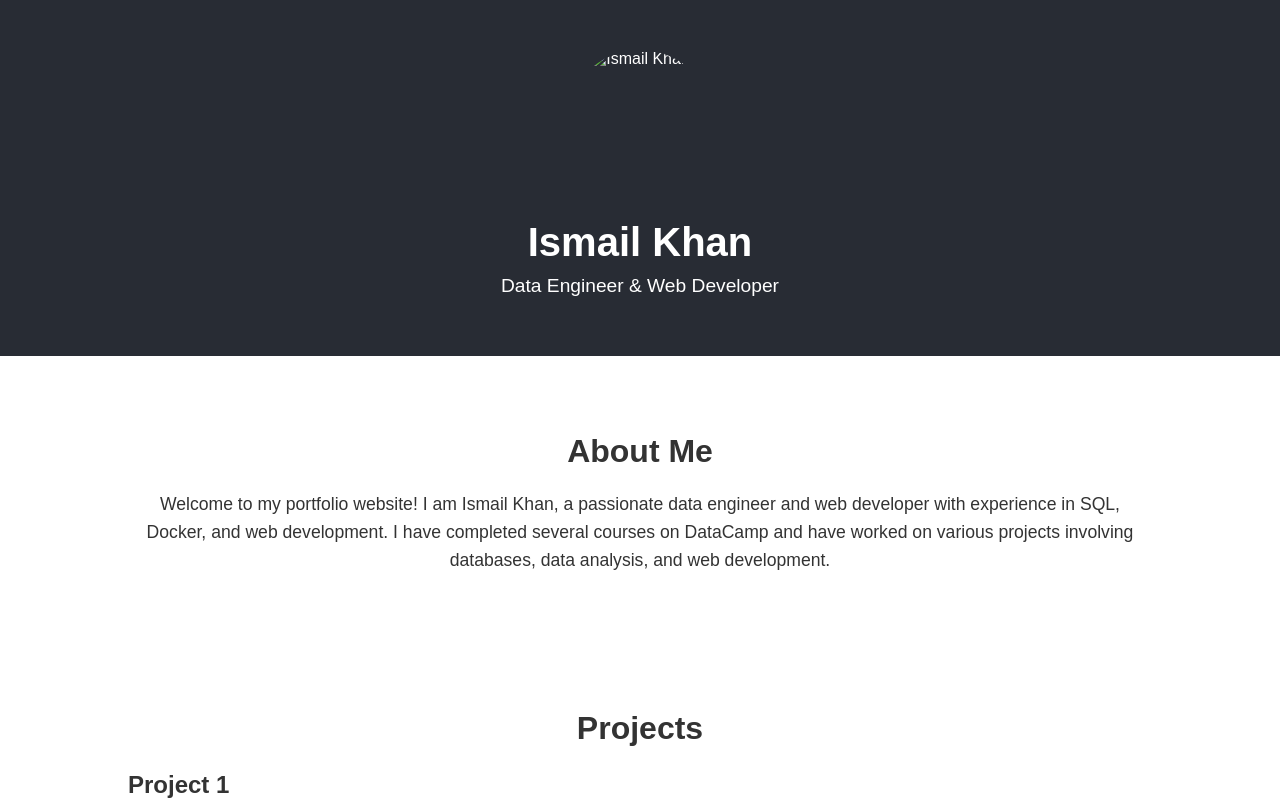
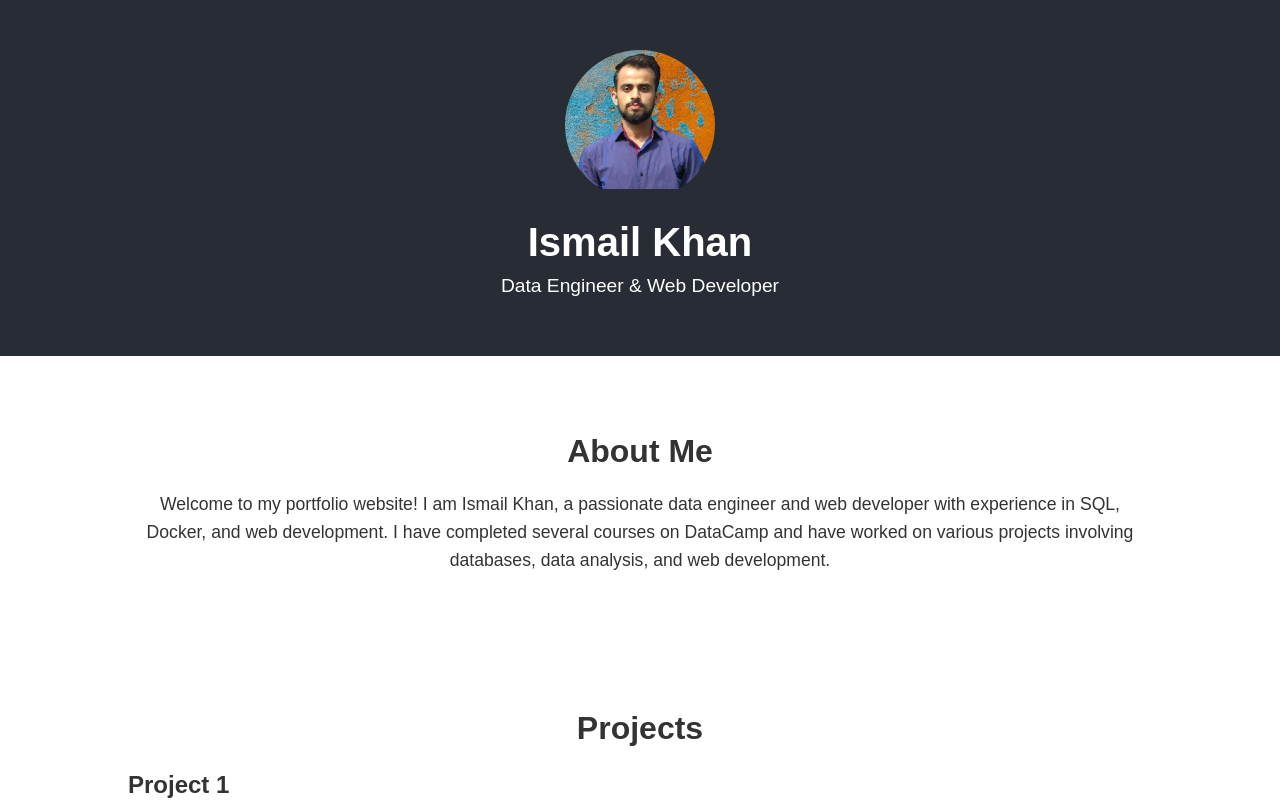
Before and after one commit to 77-Ismail/ismailkhan-portfolio, a website: page index.html in a window 1280 px wide. Shown: the top 802 px of the page. Drawn offline with Linux system fonts and the light colour scheme.

Commit message:
Update index.html

```diff
--- a/index.html
+++ b/index.html
@@ -11,7 +11,7 @@
         <div class="container">
             <div class="banner-content">
                 <div class="photo-circle">
-                    <img src="your-photo.jpg" alt="Ismail Khan">
+                    <img src="1.jpg" alt="Ismail Khan">
                 </div>
                 <h1>Ismail Khan</h1>
                 <p>Data Engineer & Web Developer</p>
```
